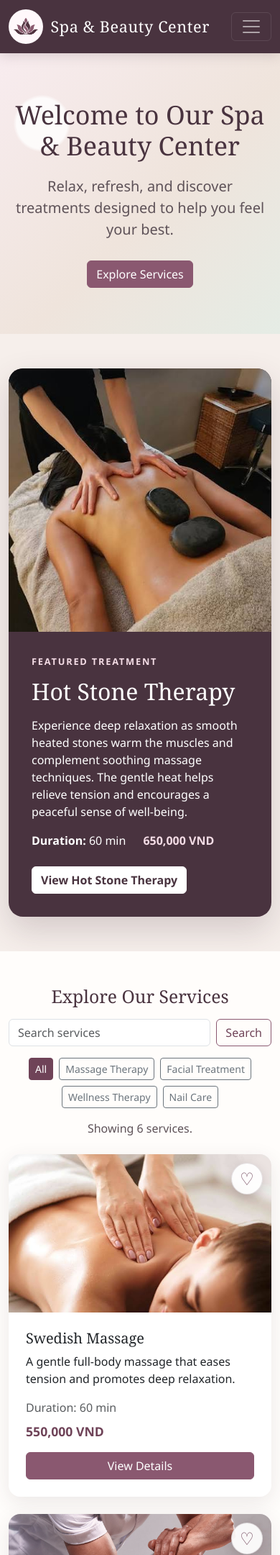
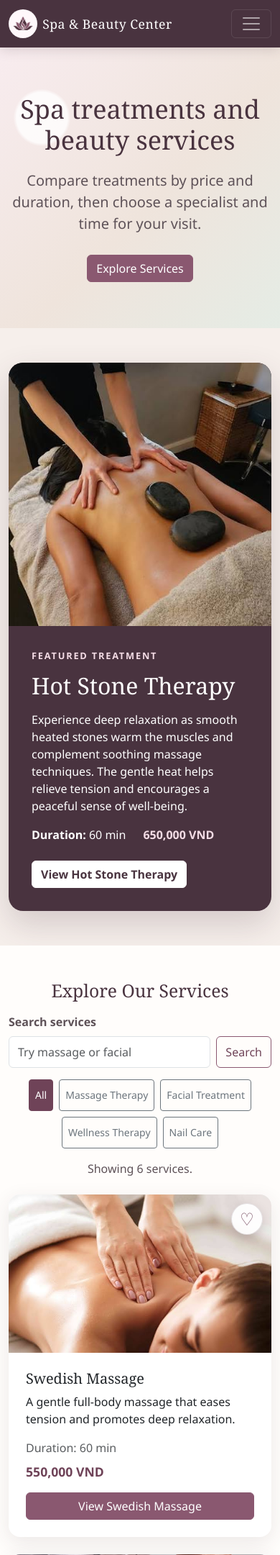
Before and after one commit to quanminh2910/WebLab, a PHP site: page /Spa/ in a window 390 px wide. Shown: the top 2161 px of the page at 72% size. Run offline with PHP 8.4, Linux system fonts and the light colour scheme; data comes from the database, SQL or seed files in the repository.

Commit message:
lab3 done

```diff
--- a/components/footer.php
+++ b/components/footer.php
@@ -7,6 +7,10 @@
             or
             <a href="tel:0123456789">0123456789</a>
         </p>
+        <p class="mb-2">
+            <a href="https://www.google.com/maps/search/?api=1&amp;query=Temple+Leaf+Spa%2C+74%2F1A+Hai+Ba+Trung%2C+Ho+Chi+Minh+City&amp;query_place_id=ChIJ6z0BKEYvdTERNOEWHZxqvcc">View Temple Leaf Spa on Google Maps</a><br>
+            74/1A Hai Bà Trưng, Sài Gòn Ward, Ho Chi Minh City
+        </p>
         <p class="mb-0">
             &copy; <?= date('Y') ?> Spa &amp; Beauty Center. All rights reserved.
         </p>
--- a/components/header.php
+++ b/components/header.php
@@ -12,12 +12,14 @@ if (array_key_exists('authenticatedUser', get_defined_vars())) {
 }
 $currentPage = basename($_SERVER['SCRIPT_NAME']);
 $isHomePage = $currentPage === 'index.php';
+$catalogHref = $isHomePage ? '' : '../public/index.php';
 $isItemPage = $currentPage === 'item_details.php';
 $isManagementPage = in_array($currentPage, ['manage_services.php', 'service_form.php', 'delete_service.php'], true);
 $isLocalVisitor = isLocalRequest();
 ?>
+<a class="skip-link visually-hidden-focusable" href="#main-content">Skip to main content</a>
 <header>
-    <nav class="navbar navbar-expand-lg navbar-dark bg-dark">
+    <nav class="navbar navbar-expand-lg navbar-dark bg-dark" aria-label="Main navigation">
         <div class="container">
             <a class="navbar-brand" href="../public/index.php">
                 <img
@@ -56,19 +58,18 @@ $isLocalVisitor = isLocalRequest();
                     <li class="nav-item">
                         <a
                             class="nav-link<?= $isItemPage ? ' active' : '' ?>"
-                            <?= $isItemPage ? 'aria-current="page"' : '' ?>
-                            href="../public/index.php#items"
+                            href="<?= $catalogHref ?>#items"
                         >
-                            Items
+                            Services
                         </a>
                     </li>
                     <li class="nav-item">
-                        <a class="nav-link" href="../public/index.php#service-search">
+                        <a class="nav-link" href="<?= $catalogHref ?>#service-search-input">
                             Search
                         </a>
                     </li>
                     <li class="nav-item">
-                        <a class="nav-link" href="../public/index.php#contact">
+                        <a class="nav-link" href="#contact">
                             Contact
                         </a>
                     </li>
--- a/components/management_header.php
+++ b/components/management_header.php
@@ -4,6 +4,7 @@
 <head>
     <meta charset="UTF-8">
     <meta name="viewport" content="width=device-width, initial-scale=1.0">
+    <meta name="robots" content="noindex">
     <title><?= escapeHtml($pageTitle ?? 'Manage Services') ?> | Spa &amp; Beauty Center</title>
     <link href="https://cdn.jsdelivr.net/npm/bootstrap@5.3.0/dist/css/bootstrap.min.css" rel="stylesheet">
     <link rel="stylesheet" href="css/style.css">
@@ -14,4 +15,4 @@
 </head>
 <body>
     <?php require __DIR__ . '/header.php'; ?>
-    <main class="container py-5 management-page">
+    <main id="main-content" class="container py-5 management-page" tabindex="-1">
--- a/components/service_cards.php
+++ b/components/service_cards.php
@@ -3,7 +3,7 @@
     // Keep the existing browser favorite keys, including "and" for "&".
     $favoriteName = str_replace('&', 'and', $service['name']);
     ?>
-    <div class="service-card col-12 col-md-6 col-lg-4" data-category="<?= escapeHtml($service['category_slug']) ?>">
+    <article class="service-card col-12 col-md-6 col-lg-4" data-category="<?= escapeHtml($service['category_slug']) ?>">
         <div class="card h-100">
             <button type="button" class="favorite-button" data-service="<?= escapeHtml($favoriteName) ?>"
                     aria-pressed="false" aria-label="Add <?= escapeHtml($favoriteName) ?> to favorites">
@@ -17,10 +17,10 @@
                 <p class="text-muted mb-2">Duration: <?= escapeHtml(formatServiceDuration($service)) ?></p>
                 <p class="fw-bold"><?= escapeHtml(formatServicePrice($service)) ?></p>
                 <a href="../pages/item_details.php?service=<?= escapeHtml(rawurlencode($service['slug'])) ?>"
-                   class="btn btn-primary mt-auto" aria-label="View details for <?= escapeHtml($service['name']) ?>">
-                    View Details
+                   class="btn btn-primary mt-auto">
+                    View <?= escapeHtml($service['name']) ?>
                 </a>
             </div>
         </div>
-    </div>
+    </article>
 <?php endforeach; ?>
--- a/public/css/style.css
+++ b/public/css/style.css
@@ -28,6 +28,24 @@ main {
     flex: 1;
 }
 
+.service-card,
+.featured-content,
+main h1 {
+    overflow-wrap: anywhere;
+}
+
+.skip-link {
+    position: absolute;
+    top: 0.5rem;
+    left: 0.5rem;
+    z-index: 1100;
+    padding: 0.65rem 1rem;
+    border: 2px solid currentColor;
+    border-radius: 0.35rem;
+    background: #fff;
+    color: #49333f;
+}
+
 h1,
 h2,
 h3,
@@ -39,6 +57,7 @@ h5,
 }
 
 .navbar.bg-dark {
+    --bs-navbar-color: #eadfe4;
     background-color: var(--spa-heading) !important;
     box-shadow: 0 3px 16px rgb(73 51 63 / 18%);
 }
@@ -194,6 +213,11 @@ h5,
     max-width: 760px;
 }
 
+#service-search-input {
+    flex: 1;
+    min-width: 0;
+}
+
 .catalog-controls .form-control:focus {
     border-color: var(--spa-primary);
     box-shadow: 0 0 0 0.25rem rgb(138 88 112 / 20%);
@@ -331,6 +355,14 @@ h5,
 .availability-times li:has(:checked) {
     border-color: var(--spa-primary);
     font-weight: 600;
+}
+
+#visit-date[aria-invalid="true"] {
+    border: 2px solid #a42d43;
+}
+
+[data-theme="dark"] #visit-date[aria-invalid="true"] {
+    border-color: #f6a8b7;
 }
 
 [data-theme="dark"] #availability-form :is(select, input) {
@@ -471,6 +503,25 @@ h5,
 }
 
 @media (max-width: 575.98px) {
+    .navbar-brand {
+        gap: 0.45rem;
+        max-width: calc(100% - 4rem);
+        margin-right: 0.25rem;
+        font-size: 1.1rem;
+        white-space: normal;
+    }
+
+    .site-logo {
+        width: 40px;
+        height: 40px;
+    }
+
+    .catalog-controls .btn,
+    #availability-form :is(.form-control, .form-select, .btn),
+    .availability-times label {
+        min-height: 44px;
+    }
+
     .hero-section {
         padding: 4rem 0 !important;
     }
--- a/public/index.php
+++ b/public/index.php
@@ -43,7 +43,11 @@ try {
 <head>
     <meta charset="UTF-8">
     <meta name="viewport" content="width=device-width, initial-scale=1.0">
-    <title>Spa &amp; Beauty Center</title>
+    <title>Massage, Facials &amp; Nail Care | Spa &amp; Beauty Center</title>
+    <meta name="description" content="Compare massage, facial, wellness, and nail treatments by price and duration. Choose a specialist and check appointment times at Spa &amp; Beauty Center.">
+    <?php if ($catalogError !== null || $query !== '' || $selectedCategory !== 'all'): ?>
+        <meta name="robots" content="noindex">
+    <?php endif; ?>
     <link
         href="https://cdn.jsdelivr.net/npm/bootstrap@5.3.0/dist/css/bootstrap.min.css"
         rel="stylesheet"
@@ -53,12 +57,12 @@ try {
 <body>
     <?php require_once __DIR__ . '/../components/header.php'; ?>
 
-    <main>
+    <main id="main-content" tabindex="-1">
         <section class="hero-section py-5">
             <div class="container text-center">
-                <h1>Welcome to Our Spa &amp; Beauty Center</h1>
+                <h1>Spa treatments and beauty services</h1>
                 <p class="lead">
-                    Relax, refresh, and discover treatments designed to help you feel your best.
+                    Compare treatments by price and duration, then choose a specialist and time for your visit.
                 </p>
                 <a href="#items" class="btn btn-primary">
                     Explore Services
@@ -97,9 +101,9 @@ try {
             </section>
         <?php endif; ?>
 
-        <section id="items" class="py-5">
+        <section id="items" class="py-5" aria-labelledby="services-heading">
             <div class="container">
-                <h2 class="text-center mb-3">Explore Our Services</h2>
+                <h2 id="services-heading" class="text-center mb-3">Explore Our Services</h2>
 
                 <?php if ($catalogError !== null): ?>
                     <p class="text-center py-4" role="alert"><?= escapeHtml($catalogError) ?></p>
@@ -107,23 +111,23 @@ try {
                     <p class="text-center py-4">No services are available yet. Please check back soon.</p>
                 <?php else: ?>
                     <div class="catalog-controls mx-auto mb-4">
-                        <form id="service-search" class="d-flex" role="search" method="get" action="index.php#items">
-                            <label class="visually-hidden" for="service-search-input">
-                                Search spa services
-                            </label>
+                        <form id="service-search" role="search" method="get" action="index.php#items">
+                            <label class="form-label fw-semibold" for="service-search-input">Search services</label>
+                            <div class="d-flex gap-2">
                                 <input
                                     id="service-search-input"
-                                class="form-control me-2"
+                                    class="form-control"
                                     type="search"
                                     name="q"
                                     value="<?= escapeHtml($query) ?>"
                                     maxlength="150"
-                                placeholder="Search services"
+                                    placeholder="Try massage or facial"
                                     autocomplete="off"
                                     aria-describedby="search-status"
                                     aria-controls="service-results"
                                 >
                                 <button class="btn btn-outline-primary" type="submit" name="category" value="<?= escapeHtml($selectedCategory) ?>">Search</button>
+                            </div>
                         </form>
 
                         <div
@@ -158,6 +162,9 @@ try {
                                 default => 'Showing ' . count($services) . ' services.',
                             } ?>
                         </p>
+                        <form id="search-recovery" method="get" action="index.php#items" class="text-center"<?= $services ? ' hidden' : '' ?>>
+                            <button class="btn btn-outline-secondary mt-2" type="submit">Clear search and filters</button>
+                        </form>
                     </div>
 
                     <p id="favorite-status" class="favorite-status" aria-live="polite" hidden></p>
--- a/public/js/script.js
+++ b/public/js/script.js
@@ -100,6 +100,7 @@ document.addEventListener("DOMContentLoaded", function () {
     const results = document.querySelector("#service-results");
     const searchButton = searchForm.querySelector("button[type=submit]");
     const searchStatus = document.querySelector("#search-status");
+    const searchRecovery = document.querySelector("#search-recovery");
     const favoriteStatus = document.querySelector("#favorite-status");
     let favoriteMessageTimer;
     let searchTimer;
@@ -128,6 +129,7 @@ document.addEventListener("DOMContentLoaded", function () {
             results.innerHTML = cards;
             restoreFavoriteButtons();
             const count = results.childElementCount;
+            searchRecovery.hidden = count > 0;
             searchStatus.textContent = count === 0 ? "No services match your search."
                 : `Showing ${count} service${count === 1 ? "" : "s"}.`;
         } catch (error) {
@@ -142,12 +144,20 @@ document.addEventListener("DOMContentLoaded", function () {
         window.clearTimeout(searchTimer);
         activeSearch?.abort();
         activeSearch = new AbortController();
+        searchRecovery.hidden = true;
         results.setAttribute("aria-busy", "true");
         searchStatus.textContent = "Searching…";
         searchTimer = window.setTimeout(loadServices, delay, activeSearch.signal);
     }
 
     searchInput.addEventListener("input", () => scheduleSearch(200));
+    searchRecovery.addEventListener("submit", event => {
+        if (window.location.search) return; // A normal GET also clears filters stored in the URL.
+        event.preventDefault();
+        searchInput.value = "";
+        searchInput.focus();
+        searchForm.requestSubmit(document.querySelector('.category-filter[value="all"]'));
+    });
     searchForm.addEventListener("submit", function (event) {
         event.preventDefault();
         if (event.submitter) searchButton.value = event.submitter.value;
--- a/public/my_appointments.php
+++ b/public/my_appointments.php
@@ -57,7 +57,7 @@ require __DIR__ . '/../components/management_header.php';
     <p class="alert alert-danger" role="alert"><?= escapeHtml($errorMessage) ?></p>
 <?php endif; ?>
 <?php if ($appointments): ?>
-    <div class="management-panel table-responsive">
+    <div class="management-panel table-responsive" role="region" aria-label="Your appointments" tabindex="0">
         <table class="table management-table">
             <caption class="visually-hidden">Your appointments and their booking status</caption>
             <thead><tr>
```
Also changed, not shown: pages/item_details.php (+11 -5 lines), public/css/management.css (+6 -1 lines), public/js/availability.js (+11 -3 lines), tests/lab3-seo-usability.php (added, +74 -0 lines). Lines whose indentation alone changed are shown as unchanged.
